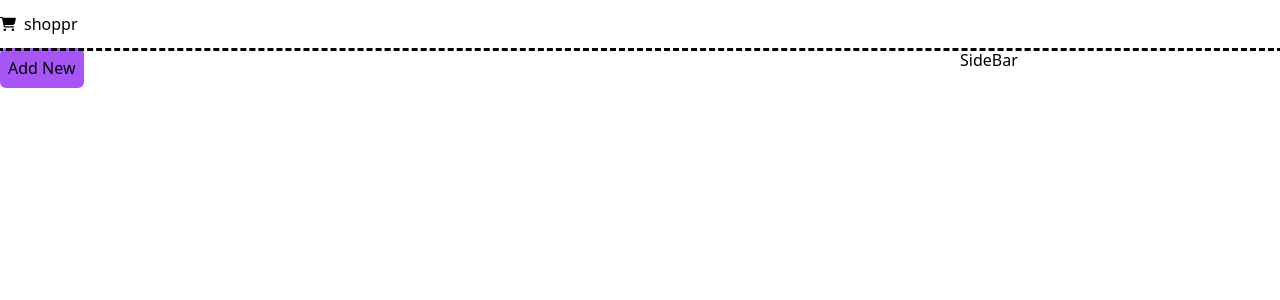
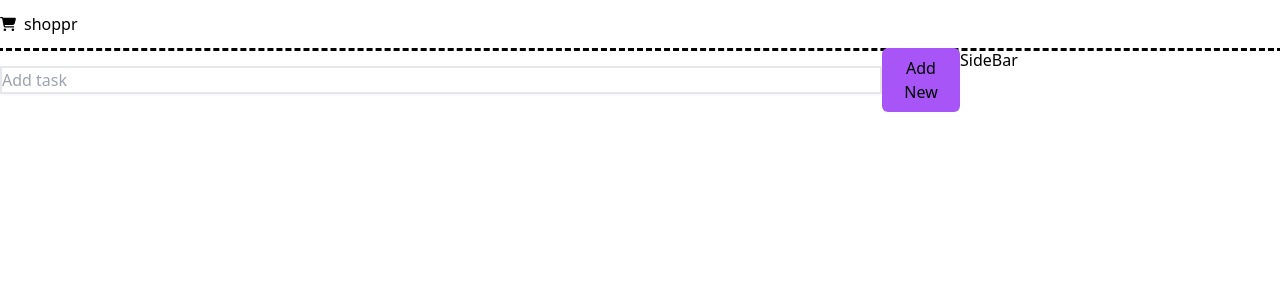
Before and after one commit to techmatlock/shoppr, a React (Vite) app: page / in a window 1280 px wide. Shown: the top 300 px of the page. Built offline with nearby package versions, Linux system fonts and the light colour scheme.

Commit message:
Added grid columns for form and sidebar

```diff
--- a/src/components/Header.tsx
+++ b/src/components/Header.tsx
@@ -4,7 +4,7 @@ import { FaCartShopping } from "react-icons/fa6";
 export function Header() {
   return (
     <div className="grid grid-rows-[1fr_auto]">
-      <header className="flex fixed h-12 w-full outline-dashed">
+      <header className="flex h-12 outline-dashed">
         <div className="flex items-center space-x-2">
           <FaCartShopping />
           <p>shoppr</p>
--- a/src/pages/Home.tsx
+++ b/src/pages/Home.tsx
@@ -2,15 +2,16 @@ import { SideBar } from "../components/SideBar";
 
 export function Home() {
   return (
-    <main>
-      <div className="grid grid-cols-[3fr_1fr] mt-12">
-        <div>
+    <main className="grid grid-cols-1 md:grid-cols-[3fr_1fr]">
+      <section>
+        <form className="flex items-center justify-between">
+          <input type="text" className="w-full border-2 shadow-sm" placeholder="Add task" />
           <button className="p-2 rounded-md bg-purple-500">Add New</button>
-        </div>
-        <div>
-          <SideBar />
-        </div>
-      </div>
+        </form>
+      </section>
+      <section>
+        <SideBar />
+      </section>
     </main>
   );
 }
```
